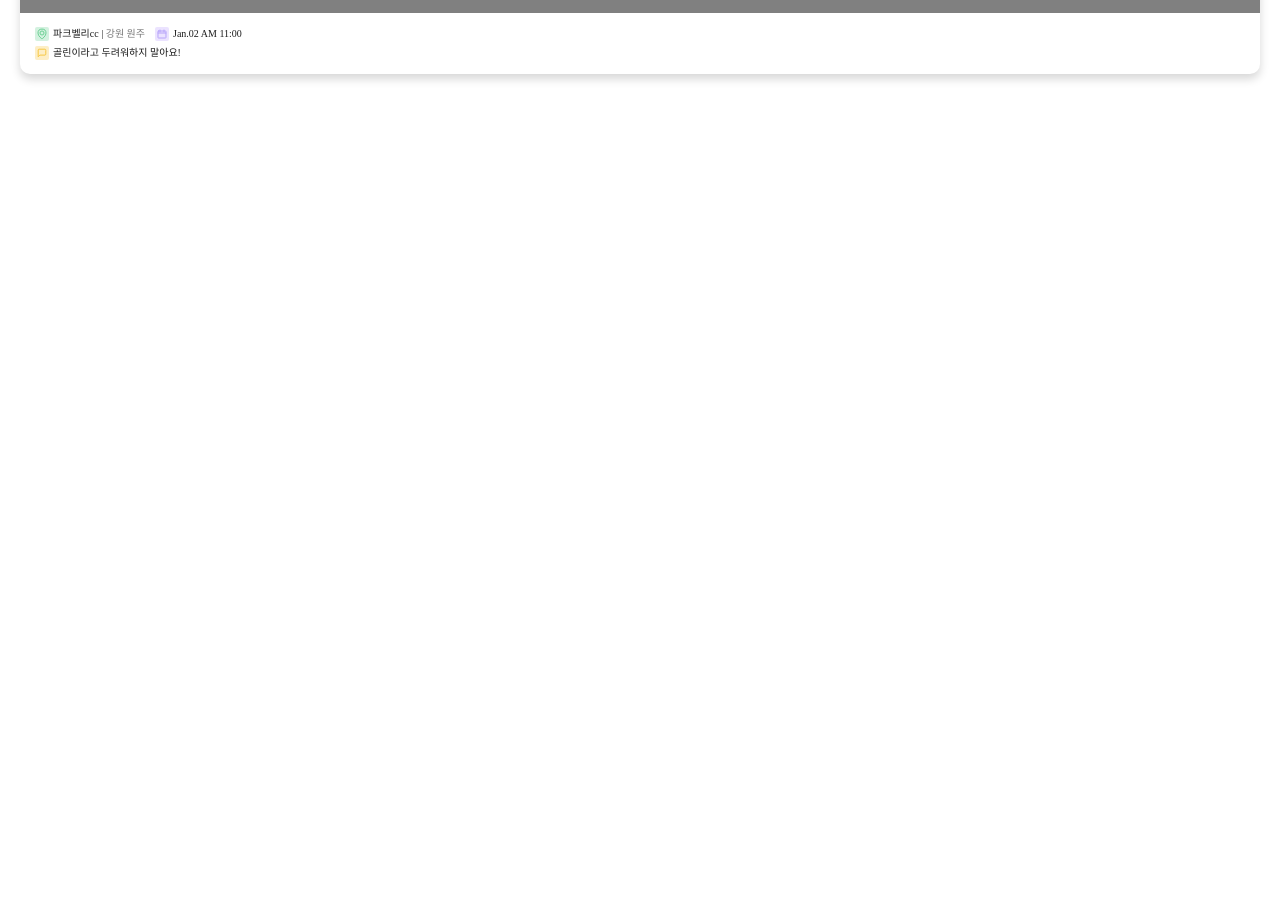
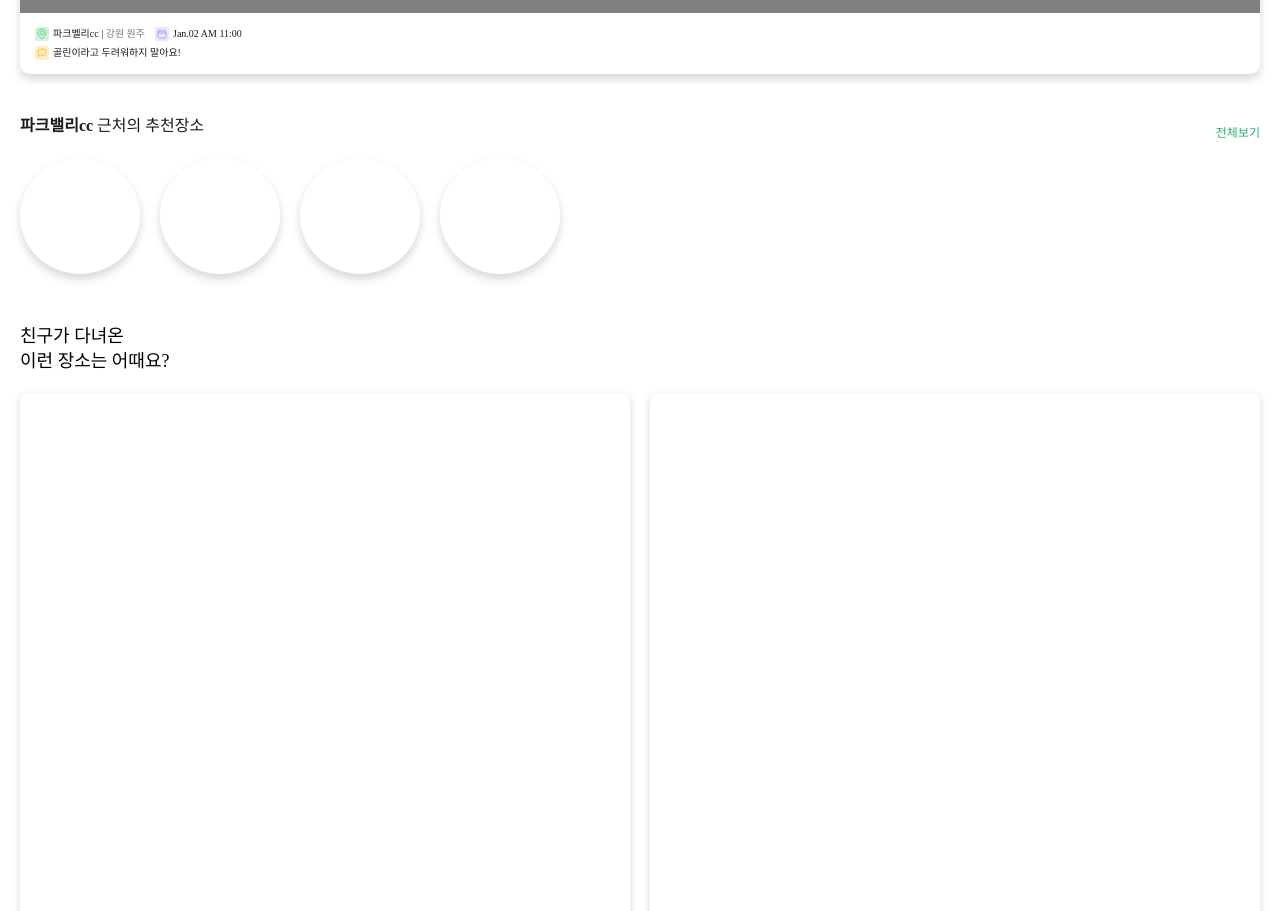
Before and after one commit to Size-Project/Golfie, a React (Create React App) app in the folder frontend/: page / in a window 1280 px wide. Shown: the part 1011-1922 px from the top of the page. Before the commit the page ends 1255 px from the top, so only its background shows below. Built offline with nearby package versions, Linux system fonts and the light colour scheme.

Commit message:
feat: 홈화면 퍼블리싱

```diff
--- a/frontend/package.json
+++ b/frontend/package.json
@@ -28,8 +28,10 @@
     "react-redux": "7.2.6",
     "react-router-dom": "^6.2.1",
     "react-scripts": "5.0.0",
+    "react-swiper": "0.1.5",
     "redux": "4.1.2",
     "redux-devtools-extension": "2.13.9",
+    "sass": "1.49.0",
     "styled-components": "5.3.3",
     "styled-reset": "4.3.4",
     "swiper": "7.4.1",
--- /dev/null
+++ b/frontend/src/layout/Home/HomeFriendLocation.js
@@ -0,0 +1,39 @@
+import React from 'react';
+import { StyledHomeFriendLocation } from './styled';
+import { ReactComponent as SVGHeart } from '../../assets/images/svg/menu-join.svg';
+import { ReactComponent as SVGLocation } from '../../assets/images/svg/tag-location.svg';
+
+const HomeFriendLocation = () => {
+  return (
+    <StyledHomeFriendLocation>
+      <div className="top-title">
+        친구가 다녀온
+        <br />
+        이런 <b>장소</b>는 어때요?
+      </div>
+      <div className="location-grid-wrap">
+        {[1, 2, 3, 4, 5, 6].map((item, idx) => (
+          <div key={idx} className="location-grid-item">
+            <div className="location-img-wrap">
+              <SVGHeart />
+            </div>
+
+            <div className="location-info">
+              <div className="location-title">사려니 숲길 산책로</div>
+              <div className="location-desc">
+                <div>
+                  <SVGLocation />
+                </div>
+                <div className="desc-text">
+                  파크밸리cc<span>&nbsp;|&nbsp;강원 원주</span>
+                </div>
+              </div>
+            </div>
+          </div>
+        ))}
+      </div>
+    </StyledHomeFriendLocation>
+  );
+};
+
+export default HomeFriendLocation;
--- a/frontend/src/layout/Home/HomeNearLocation.jsx
+++ b/frontend/src/layout/Home/HomeNearLocation.jsx
@@ -2,7 +2,22 @@ import React from 'react';
 import { StyledHomeNearLocation } from './styled';
 
 const HomeNearLocation = () => {
-  return <StyledHomeNearLocation></StyledHomeNearLocation>;
+  return (
+    <StyledHomeNearLocation>
+      <div className="top-title">
+        <div>
+          <b>파크밸리cc</b> 근처의 추천장소
+        </div>
+        <div className="all-button">전체보기</div>
+      </div>
+      <div className="location-list-wrap">
+        <div className="location-list-item"></div>
+        <div className="location-list-item"></div>
+        <div className="location-list-item"></div>
+        <div className="location-list-item"></div>
+      </div>
+    </StyledHomeNearLocation>
+  );
 };
 
 export default HomeNearLocation;
--- a/frontend/src/layout/Home/styled.jsx
+++ b/frontend/src/layout/Home/styled.jsx
@@ -259,4 +259,123 @@ export const StyledHomeRecommend = styled.div`
   }
 `;
 
-export const StyledHomeNearLocation = styled.div``;
+export const StyledHomeNearLocation = styled.div`
+  color: var(--color-black);
+  margin-bottom: 30px;
+
+  .top-title {
+    display: flex;
+    justify-content: space-between;
+    align-items: end;
+    padding: 0 20px;
+    line-height: 24px;
+    font-size: 16px;
+    font-weight: 500;
+
+    b {
+      font-weight: bold;
+    }
+
+    .all-button {
+      height: 17px;
+      font-size: 12px;
+      color: var(--color-main);
+    }
+  }
+
+  .location-list-wrap {
+    display: flex;
+    gap: 20px;
+    padding: 20px 0;
+    overflow-y: hidden;
+    overflow-x: auto;
+    overscroll-behavior: contain;
+
+    &::-webkit-scrollbar {
+      display: none;
+    }
+
+    .location-list-item {
+      :first-child {
+        margin-left: 20px;
+      }
+
+      :last-child {
+        margin-right: 20px;
+      }
+
+      min-width: 120px;
+      width: 120px;
+      min-height: 116px;
+      height: 116px;
+      box-shadow: 0 5px 10px 0 rgba(0, 0, 0, 0.16);
+      border-radius: 50%;
+    }
+  }
+`;
+
+export const StyledHomeFriendLocation = styled.div`
+  padding: 0 20px;
+
+  .top-title {
+    margin-bottom: 20px;
+    line-height: 25px;
+    font-size: 18px;
+    font-weight: 500;
+  }
+
+  .location-grid-wrap {
+    display: grid;
+    grid-template-columns: repeat(2, 1fr);
+    gap: 20px;
+
+    .location-grid-item {
+      .location-img-wrap {
+        position: relative;
+        padding: 50% 0;
+        border-radius: 8px;
+        box-shadow: 0 3px 10px 0 rgba(0, 0, 0, 0.16);
+        margin-bottom: 10px;
+
+        svg {
+          right: 10px;
+          bottom: 10px;
+          position: absolute;
+          width: 18.5px;
+          height: 17px;
+          fill: var(--color-main);
+        }
+      }
+
+      .location-info {
+        padding: 0 5px;
+
+        .location-title {
+          margin-bottom: 5px;
+          line-height: 20px;
+          font-size: 14px;
+          font-weight: bold;
+        }
+
+        .location-desc {
+          display: flex;
+          align-items: center;
+          font-size: 10px;
+          font-weight: 500;
+
+          div {
+            display: flex;
+            align-items: center;
+          }
+
+          span {
+            color: var(--color-gray-300);
+          }
+          svg {
+            margin-right: 4px;
+          }
+        }
+      }
+    }
+  }
+`;
--- a/frontend/src/pages/Home/index.jsx
+++ b/frontend/src/pages/Home/index.jsx
@@ -4,6 +4,7 @@ import HomeBanner from '../../layout/Home/HomeBanner';
 import HomeSchedule from '../../layout/Home/HomeSchedule';
 import HomeRecommend from '../../layout/Home/HomeRecommend';
 import HomeNearLocation from '../../layout/Home/HomeNearLocation';
+import HomeFriendLocation from '../../layout/Home/HomeFriendLocation';
 
 const HomePage = () => {
   return (
@@ -13,6 +14,7 @@ const HomePage = () => {
       <HomeSchedule />
       <HomeRecommend />
       <HomeNearLocation />
+      <HomeFriendLocation />
       <div style={{ height: '130px' }} />
     </div>
   );
```
